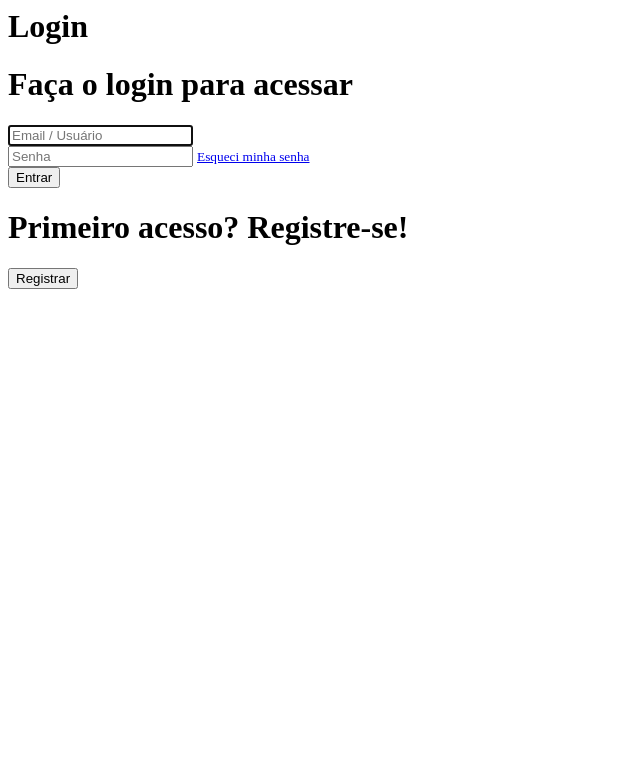
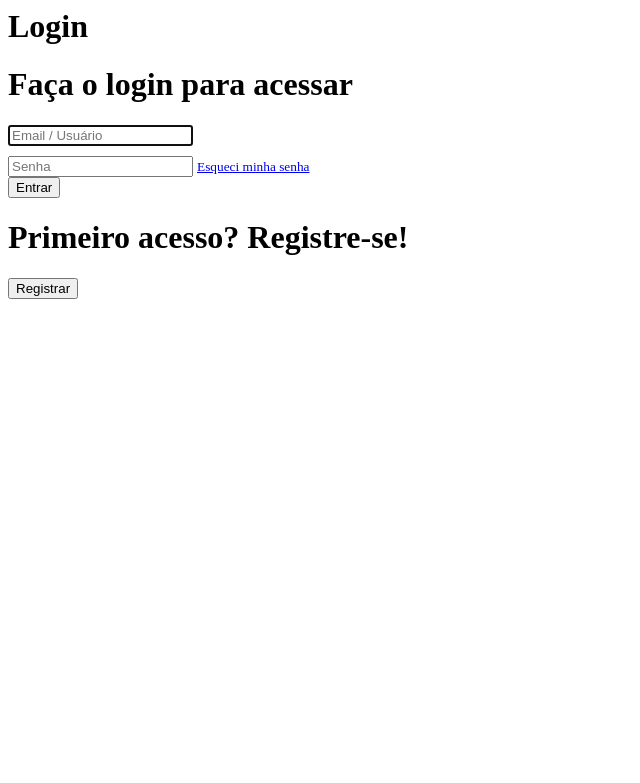
Before and after one commit to Jujubakat/Sistema_Biblioteca, a PHP site: page /Views/login.php in a window 1280 px wide. Shown: the top 783 px of the page, without its empty margins (0-640 px from the left). Run offline with PHP 8.4, Linux system fonts and the light colour scheme.

Commit message:
Front-end tela de login

```diff
--- a/Views/login.php
+++ b/Views/login.php
@@ -1,23 +1,33 @@
 <html>
-    <body>
-        <div class="container-fluid">
+    <body class="body-login">
+        <div class="container">
+            <div class="login-principal">
                 <form class="form-signin login-form" id="formLogin">
                 <div id="divMensagem"></div>
-                    <div class="titulo-login">
+
+                    <div class="row row-form titulo-login">
+                        <div class="txt-login col-sm-12 col-md-12">
                             <h1>Login</h1>
                             <h1 class="h3 mb-3 font-weight-normal">Faça o login para acessar</h1>
                         </div>
-                    <div class="email-login">
+                    </div>
+                    <div class="row row-form">
+                        <div style="margin-bottom: 10px" class="txt-login col-sm-12 col-md-12">
                             <input type="email" id="inputEmail" name="inputEmail" class="form-control" placeholder="Email / Usuário" required autofocus>
                         </div>
-                    <div class="senha-login">
+                    </div>
+                    <div class="row row-form senha-login">
+                        <div class="txt-login col-sm-12 col-md-12">
                             <input type="password" id="inputSenha" name="inputSenha" class="form-control" placeholder="Senha" required>
                             <a href="esqueci.php"><small id="esqueci" class="form-text text-muted">Esqueci minha senha</small></a>
                         </div>
-                    <div class="btn-login">
+                    </div>
+                    <div class="row row-form">
+                        <div class="txt-login col-sm-12 col-md-12">
                             <button class="btn btn-lg btn-primary btn-block" type="submit">Entrar</button>
                             <h1 class="h6 mb-3 font-weight-normal">Primeiro acesso? Registre-se!</h1>
                             <button class="btn btn-lg btn-secondary btn-block" id="btnRegistrar" type="button">Registrar</button>
+                        </div>
                     </div>
                 </form>
             </div>
--- a/index.php
+++ b/index.php
@@ -2,7 +2,7 @@
 
 switch($page)
     {
-        case 'Login':
+
         default:
             $script = "login";
             break;
```
Also changed, not shown: Content/css/main.css (+38 -0 lines), 1 other file. Lines whose indentation alone changed are shown as unchanged.
